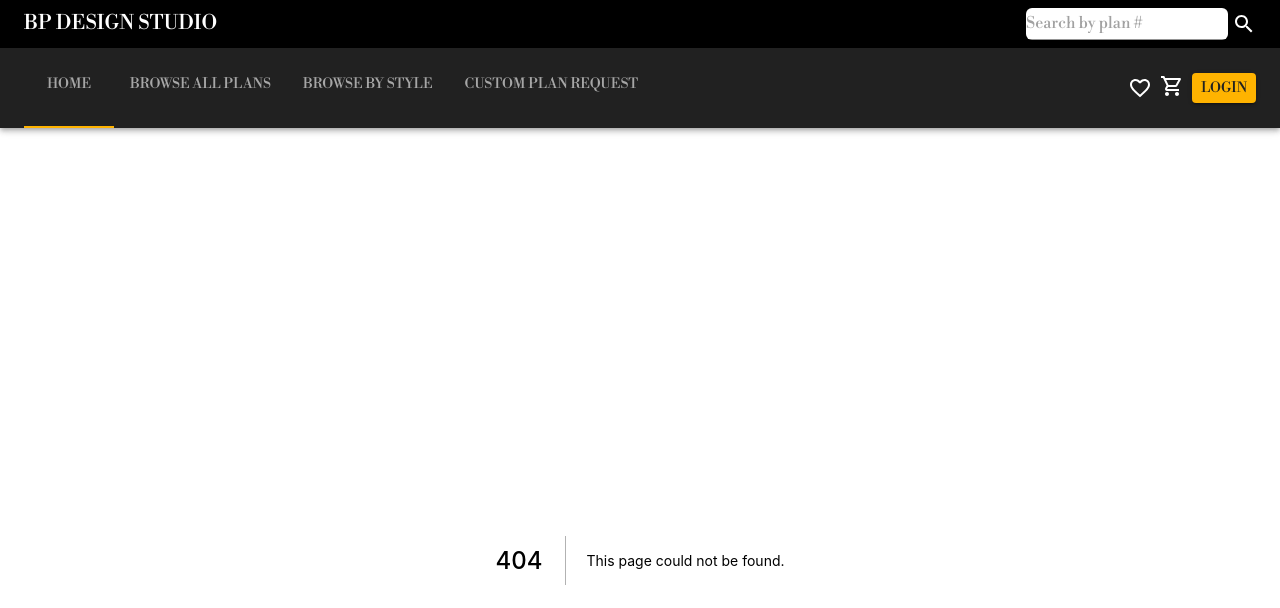
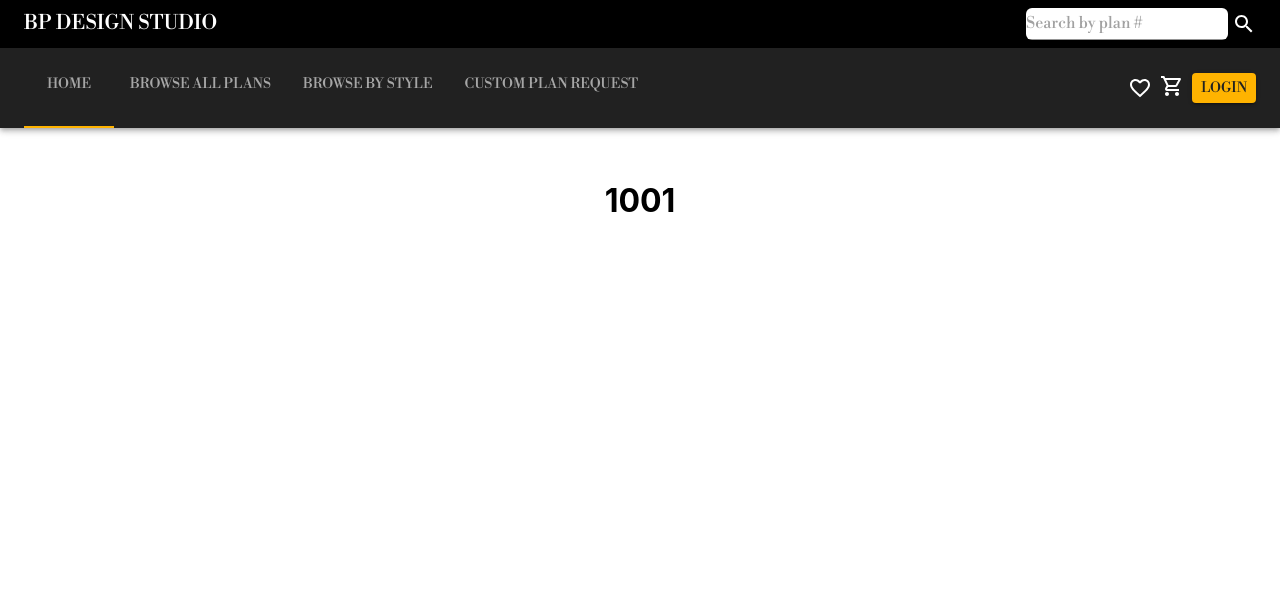
Before and after one commit to melxincognito/bp-design-next, a Next.js app: page /browsebpbystyle/spanish/1001 in a window 1280 px wide. Before the commit this address had no page. Shown: the top 608 px of the page. Built offline with nearby package versions, Linux system fonts and the light colour scheme.

Commit message:
making dynamic routes for plans on spanish style

```diff
--- /dev/null
+++ b/pages/browsebpbystyle/spanish/[planNumber].js
@@ -0,0 +1,14 @@
+import React from "react";
+import { useRouter } from "next/router";
+
+export default function PlanDetails() {
+  const router = useRouter();
+
+  const planNumber = router.query.planNumber;
+
+  return (
+    <div>
+      <h1> {planNumber} </h1>
+    </div>
+  );
+}
--- a/pages/browsebpbystyle/spanish.js
+++ b/pages/browsebpbystyle/spanish/index.js
@@ -37,7 +37,11 @@ function BlueprintCard(props) {
         <Button size="small">
           <FavoriteBorderOutlinedIcon />
         </Button>
-        <Button size="small">View Floor Plan</Button>
+        <Button size="small">
+          <Link href={`/browsebpbystyle/spanish/${props.planNumber}`} passHref>
+            View Floor Plan
+          </Link>
+        </Button>
       </CardActions>
     </Card>
   );
```
